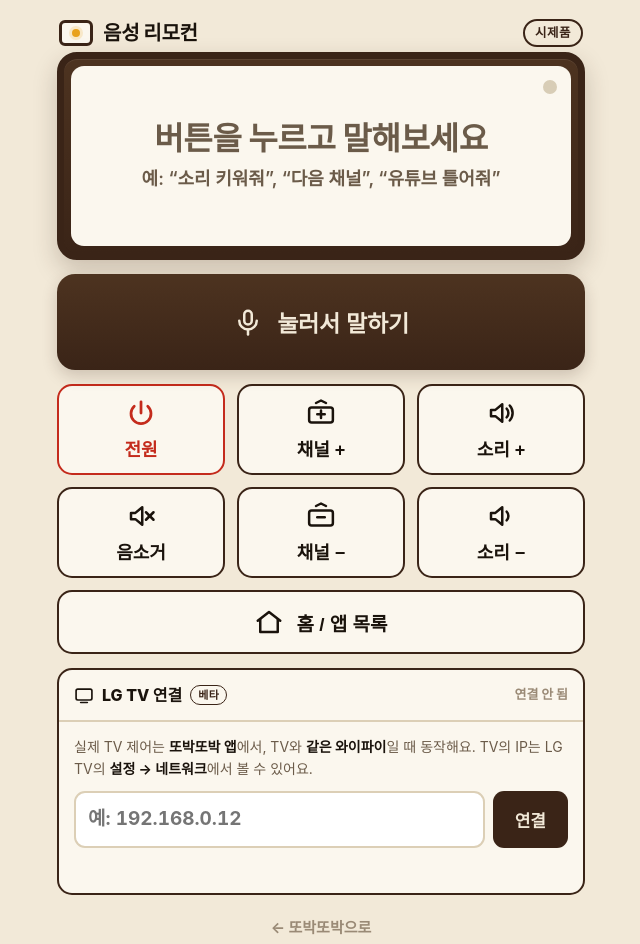
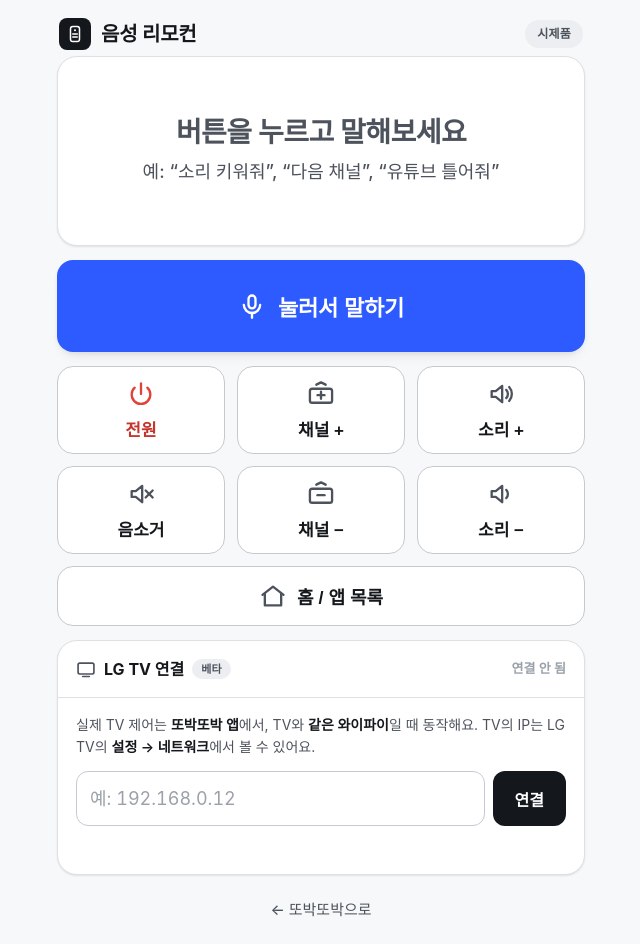
Before and after one commit to Greencar-UXD/grandfather, a plain HTML site: page remote.html in a window 1280 px wide. Shown: the whole page, without its empty margins (319-959 px from the left). Drawn offline with Linux system fonts and the light colour scheme; a web font is replaced by a local one.

Commit message:
음성 리모컨 재디자인 — Cobalt 디자인 시스템 (#22)
우드캐비닛 방향 폐기. 사내 디자인 시스템(Greencar-UXD/design-system)의
실제 토큰으로 재구성: 모노크롬 베이스 + 코발트(#2d5bff)를 절제 사용.

- 토큰: tokens/colors·typography·spacing 그대로(그레이/코발트 램프, 시맨틱, 4px 그리드, 라운드, 그림자, 모션)
- 액센트 규율: 코발트는 '눌러서 말하기' 단일 CTA + 인식 칩(선택) + 포커스에만.
  브랜드마크·연결 버튼은 잉크(gray-900) 프라이머리.
- 상태색=의미: 전송/연결=success, 전원/오류=danger (시스템 status 토큰)
- Pretendard, Lucide형 SVG 아이콘(이모지 제거), .ds 토큰 인라인
- 접근성: 큰 글씨(clamp)·큰 탭(92/88px)·focus-visible 코발트 링·prefers-reduced-motion
- frontend-design 스킬로 점검: 액센트 규율/계층/대비/이모지/그리드 통과

JS 로직·후크(id·data-cmd·class)·lg-webos 연동 전부 보존.
검증: JS 문법, 대기·인식·전송·듣는중 상태 렌더, 에러 0.


Claude-Session: https://claude.ai/code/session_011tdh23Yx6cUntAyrbnFKaC

Co-authored-by: Claude <noreply@anthropic.com>

```diff
--- a/remote.html
+++ b/remote.html
@@ -5,156 +5,159 @@
 <meta name="viewport" content="width=device-width, initial-scale=1, viewport-fit=cover">
 <title>음성 리모컨 — 또박또박</title>
 <style>
-  /* ── 채널 드럼: 가구형(우드캐비닛 TV) 음성 리모컨 ──
-     아이보리 플라스틱 바탕 + 갈검정 잉크로 대비 사수.
-     상태색 분담: 듣는중=레드 / 인식=호박 / 전송=그린 / 전원·오류=레드. */
+  /* ============================================================
+     Greencar — Cobalt(Mono) 디자인 시스템 적용
+     모노크롬 베이스 + 코발트(#2d5bff)는 가장 중요한 CTA 하나·포커스·
+     선택 상태에만 절제 사용. 프라이머리 액션은 잉크(gray-900).
+     토큰값은 Greencar-UXD/design-system tokens/*.css 에서 가져옴.
+     (어르신 가독성 위해 본문/명령 글씨만 토큰 스케일 위로 확장)
+     ============================================================ */
+  @font-face {
+    font-family:"Pretendard"; font-weight:100 900; font-style:normal; font-display:swap;
+    src:url("https://cdn.jsdelivr.net/gh/orioncactus/pretendard@v1.3.9/dist/web/variable/woff2/PretendardVariable.woff2") format("woff2-variations");
+  }
   :root {
-    --ivory:#F2E9D8;       /* 몸체/배경 */
-    --ivory-2:#EAE0CC;     /* 살짝 눌린 면 */
-    --face:#FBF7EE;        /* 카드/타일 면 */
-    --walnut:#3A2417;      /* 베젤/테두리 */
-    --walnut-2:#4d3320;    /* 베젤 하이라이트 */
-    --ink:#1A130C;         /* 본문 잉크(갈검정) */
-    --ink-2:#6b5b49;       /* 보조 텍스트 */
-    --ink-3:#9a8a76;       /* 약한 텍스트 */
-    --amber:#E8A11C;       /* 인식 신호 */
-    --red:#C42B1C;         /* 라이브/전원/오류 */
-    --green:#1F7A3D;       /* 전송 확인 */
-    --line:#dccfb6;        /* 옅은 분할선 */
+    --gray-0:#ffffff; --gray-50:#f7f8f9; --gray-100:#eceef1; --gray-200:#dde0e5;
+    --gray-300:#c5cad1; --gray-400:#9aa1ab; --gray-500:#6b727d; --gray-600:#4d535d;
+    --gray-800:#24282e; --gray-900:#14171b;
+    --cobalt-50:#eef2ff; --cobalt-200:#bccbff; --cobalt-500:#2d5bff; --cobalt-600:#2447e0;
+    --success-500:#0fa968; --success-600:#0c8a54; --success-50:#e2f6ed;
+    --danger-500:#e0433a; --danger-600:#c5352d; --danger-50:#fbe9e8;
+    /* semantic (light) */
+    --text-primary:var(--gray-900); --text-secondary:var(--gray-600); --text-tertiary:var(--gray-400);
+    --text-accent:var(--cobalt-600);
+    --surface-page:var(--gray-50); --surface-card:var(--gray-0); --surface-sunken:var(--gray-100);
+    --surface-accent-subtle:var(--cobalt-50);
+    --border:var(--gray-200); --border-strong:var(--gray-300); --border-accent:var(--cobalt-500);
+    --accent:var(--cobalt-500); --accent-hover:var(--cobalt-600); --on-accent:var(--gray-0); --focus-ring:var(--cobalt-500);
+    --action-primary-bg:var(--gray-900); --action-primary-bg-hover:var(--gray-800); --action-primary-fg:var(--gray-0);
+    /* type */
+    --font-text:"Pretendard",-apple-system,BlinkMacSystemFont,"Apple SD Gothic Neo","Malgun Gothic",system-ui,sans-serif;
+    --fw-regular:400; --fw-medium:500; --fw-semibold:600; --fw-bold:700;
+    /* spacing / radius / shadow / motion */
+    --space-3:12px; --space-4:16px; --space-5:20px; --space-6:24px;
+    --radius-sm:8px; --radius-md:12px; --radius-lg:16px; --radius-xl:20px; --radius-pill:999px;
+    --shadow-sm:0 1px 2px rgba(16,18,29,.06),0 1px 3px rgba(16,18,29,.04);
+    --shadow-md:0 2px 4px rgba(16,18,29,.05),0 8px 16px -8px rgba(16,18,29,.12);
+    --ease-out:cubic-bezier(.2,.8,.2,1); --dur-fast:120ms; --dur-base:200ms;
   }
   * { box-sizing:border-box; -webkit-tap-highlight-color:transparent; }
   html,body { margin:0; }
   body {
-    background:var(--ivory); color:var(--ink);
-    font-family:"Apple SD Gothic Neo","Noto Sans KR","Malgun Gothic",-apple-system,BlinkMacSystemFont,"Pretendard",sans-serif;
-    -webkit-font-smoothing:antialiased; line-height:1.5;
-    padding:0 16px calc(20px + env(safe-area-inset-bottom));
-    max-width:560px; margin:0 auto;
+    background:var(--surface-page); color:var(--text-primary);
+    font-family:var(--font-text); font-weight:var(--fw-regular); font-size:18px; line-height:1.5;
+    -webkit-font-smoothing:antialiased; text-rendering:optimizeLegibility;
+    padding:0 16px calc(20px + env(safe-area-inset-bottom)); max-width:560px; margin:0 auto;
   }
   .wrap { display:flex; flex-direction:column; gap:14px; }
 
   /* 헤더 */
   header { display:flex; align-items:center; justify-content:space-between;
-    padding:18px 2px calc(4px + env(safe-area-inset-top)); }
-  .brand { display:flex; align-items:center; gap:10px; font-weight:900; font-size:20px; letter-spacing:-.01em; }
-  .logo { width:34px; height:26px; border:3px solid var(--walnut); border-radius:6px;
-    display:flex; align-items:center; justify-content:center; background:var(--face); }
-  .logo i { width:8px; height:8px; border-radius:50%; background:var(--amber); box-shadow:0 0 0 3px rgba(232,161,28,.18); }
-  .badge { font-size:12.5px; font-weight:800; letter-spacing:.04em; color:var(--walnut);
-    border:2px solid var(--walnut); border-radius:999px; padding:3px 10px; }
+    padding:18px 2px calc(6px + env(safe-area-inset-top)); }
+  .brand { display:flex; align-items:center; gap:10px; font-weight:var(--fw-bold); font-size:20px; letter-spacing:-.01em; }
+  .brand .mark { width:32px; height:32px; border-radius:var(--radius-sm); background:var(--action-primary-bg);
+    color:var(--on-accent); display:flex; align-items:center; justify-content:center; }
+  .brand .mark svg { width:18px; height:18px; }
+  .badge { font-size:12px; font-weight:var(--fw-semibold); letter-spacing:.02em; color:var(--text-secondary);
+    background:var(--surface-sunken); border-radius:var(--radius-pill); padding:5px 12px; }
 
-  /* 히어로: 호두나무 베젤 채널 드럼 창 */
-  .drum { border:7px solid var(--walnut); border-radius:20px; padding:7px;
-    background:linear-gradient(180deg,var(--walnut-2),var(--walnut));
-    box-shadow:0 10px 24px rgba(58,36,23,.22), inset 0 1px 0 rgba(255,255,255,.08); }
-  .screen { position:relative; overflow:hidden; background:var(--face); border-radius:13px;
-    min-height:180px; padding:22px 20px 20px; text-align:center;
-    display:flex; flex-direction:column; align-items:center; justify-content:center; gap:8px; }
-  /* 좌상단 카테고리 꼭지 라벨 */
-  .chip { position:absolute; top:0; left:0; background:var(--walnut); color:var(--ivory);
-    font-size:14px; font-weight:800; letter-spacing:.08em; padding:6px 14px; border-radius:0 0 12px 0; }
+  /* 인식 결과 카드 */
+  .screen { position:relative; overflow:hidden; background:var(--surface-card); border:1px solid var(--border);
+    border-radius:var(--radius-xl); box-shadow:var(--shadow-sm); min-height:190px; padding:26px 22px;
+    text-align:center; display:flex; flex-direction:column; align-items:center; justify-content:center; gap:10px; }
+  .chip { font-size:14px; font-weight:var(--fw-semibold); letter-spacing:.01em; padding:5px 13px; border-radius:var(--radius-pill);
+    background:var(--surface-accent-subtle); color:var(--text-accent); }
   .screen.idle .chip { display:none; }
-  .screen.unknown .chip { background:var(--red); }
-  /* 명령 글씨(주인공) */
-  .cmd { font-weight:900; letter-spacing:-.01em; color:var(--ink);
-    font-size:clamp(38px,11vw,62px); line-height:1.08; }
-  .screen.idle .cmd { font-size:clamp(24px,6.4vw,32px); color:var(--ink-2); font-weight:800; }
-  .screen.unknown .cmd { color:var(--red); }
-  .detail { font-size:18px; font-weight:600; color:var(--ink-2); }
-  .heard { font-size:15px; color:var(--ink-3); font-weight:600; }
+  .screen.unknown .chip { background:var(--danger-50); color:var(--danger-600); }
+  .cmd { font-weight:var(--fw-bold); letter-spacing:-.02em; color:var(--text-primary);
+    font-size:clamp(40px,11vw,58px); line-height:1.08; }
+  .screen.idle .cmd { font-size:clamp(22px,6vw,28px); color:var(--text-secondary); font-weight:var(--fw-semibold); }
+  .screen.unknown .cmd { color:var(--danger-600); }
+  .detail { font-size:18px; font-weight:var(--fw-medium); color:var(--text-secondary); }
+  .heard { font-size:15px; color:var(--text-tertiary); }
   .heard:empty { display:none; }
-  /* 인식 표시등(호박 글로우) */
-  .led { position:absolute; top:14px; right:14px; width:14px; height:14px; border-radius:50%;
-    background:#d8cdb6; transition:background .15s; }
-  .screen.ok .led { background:var(--amber); box-shadow:0 0 0 4px rgba(232,161,28,.22); animation:ledpulse .5s ease-out 1; }
-  .screen.unknown .led { background:var(--red); box-shadow:0 0 0 4px rgba(196,43,28,.2); }
-  @keyframes ledpulse { 0%{ box-shadow:0 0 0 0 rgba(232,161,28,.55);} 100%{ box-shadow:0 0 0 12px rgba(232,161,28,0);} }
-  /* 전송 완료 그린 띠 */
-  .sentband { display:none; align-items:center; justify-content:center; gap:7px;
-    width:calc(100% + 40px); margin:6px -20px -20px; padding:11px;
-    background:var(--green); color:#fff; font-weight:800; font-size:16px; }
-  .screen.sent .sentband { display:flex; }
+  .sentband { display:none; align-items:center; justify-content:center; gap:7px; margin-top:2px;
+    color:var(--success-600); font-weight:var(--fw-bold); font-size:16px; }
+  .screen.sent .sentband { display:inline-flex; }
   .sentband svg { width:18px; height:18px; }
-  /* split-flap 등장 */
-  @keyframes drumflip { 0%{ transform:translateY(-12px) rotateX(-22deg); opacity:.15; } 55%{ opacity:1; } 100%{ transform:none; opacity:1; } }
-  .screen.flip { animation:drumflip .22s cubic-bezier(.2,.75,.25,1); transform-origin:top center; }
+  @keyframes cardin { from { opacity:0; transform:translateY(6px); } to { opacity:1; transform:none; } }
+  .screen.flip { animation:cardin var(--dur-base) var(--ease-out); }
 
-  /* 눌러서 말하기 막대 */
-  .mic { width:100%; min-height:96px; border:none; border-radius:18px; cursor:pointer;
-    background:linear-gradient(180deg,var(--walnut-2),var(--walnut)); color:var(--ivory);
-    font-size:23px; font-weight:900; letter-spacing:-.01em;
-    display:flex; align-items:center; justify-content:center; gap:14px; position:relative;
-    box-shadow:0 6px 16px rgba(58,36,23,.2); }
-  .mic:active { transform:translateY(1px); }
-  .mic svg { width:30px; height:30px; }
-  .mic .tally { display:none; width:13px; height:13px; border-radius:50%; background:var(--red); }
-  .mic.live { background:linear-gradient(180deg,#5a2018,#46160f); }
-  .mic.live .tally { display:inline-block; animation:blink 1s steps(2,jump-none) infinite; }
-  @keyframes blink { 50%{ opacity:.25; } }
-  .mic .level { display:none; align-items:flex-end; gap:4px; height:26px; margin-left:2px; }
-  .mic.live .level { display:flex; }
-  .mic .level i { width:5px; height:8px; background:var(--amber); border-radius:2px; animation:vu .9s ease-in-out infinite; }
-  .mic .level i:nth-child(2){ animation-delay:.15s; } .mic .level i:nth-child(3){ animation-delay:.3s; } .mic .level i:nth-child(4){ animation-delay:.45s; }
-  @keyframes vu { 0%,100%{ height:7px; } 50%{ height:24px; } }
+  /* 눌러서 말하기 — 이 화면의 단 하나의 코발트 CTA */
+  .mic { width:100%; min-height:92px; border:none; border-radius:var(--radius-lg); cursor:pointer;
+    background:var(--accent); color:var(--on-accent); font-size:22px; font-weight:var(--fw-bold); letter-spacing:-.01em;
+    display:flex; align-items:center; justify-content:center; gap:12px; box-shadow:var(--shadow-md);
+    transition:background var(--dur-fast) var(--ease-out), transform var(--dur-fast) var(--ease-out); }
+  .mic:hover { background:var(--accent-hover); }
+  .mic:active { transform:scale(.99); }
+  .mic svg { width:28px; height:28px; }
+  .mic .dot { display:none; width:11px; height:11px; border-radius:50%; background:#fff; }
+  .mic.live { background:var(--accent-hover); }
+  .mic.live .dot { display:inline-block; animation:pulse 1.1s ease-in-out infinite; }
+  @keyframes pulse { 50% { opacity:.3; } }
 
-  /* 채널 번호판 — 큰 버튼 그리드 */
+  /* 큰 버튼 (세컨더리 타일) */
   .pad { display:grid; grid-template-columns:repeat(3,1fr); gap:12px; }
-  .pad button { background:var(--face); border:2px solid var(--walnut); border-radius:15px;
-    min-height:88px; padding:12px 6px; cursor:pointer; color:var(--ink);
-    display:flex; flex-direction:column; align-items:center; justify-content:center; gap:7px;
-    font-size:18px; font-weight:800; }
-  .pad button:active { background:var(--ivory-2); transform:translateY(1px); }
-  .pad button svg { width:30px; height:30px; }
-  .pad button.power { color:var(--red); border-color:var(--red); }
-  .pad button.wide { grid-column:1 / -1; flex-direction:row; min-height:64px; gap:12px; font-size:19px; }
+  .pad button { background:var(--surface-card); border:1px solid var(--border-strong); border-radius:var(--radius-lg);
+    min-height:88px; padding:12px 6px; cursor:pointer; color:var(--text-primary);
+    display:flex; flex-direction:column; align-items:center; justify-content:center; gap:8px;
+    font-size:17px; font-weight:var(--fw-semibold);
+    transition:background var(--dur-fast) var(--ease-out), border-color var(--dur-fast), transform var(--dur-fast); }
+  .pad button:hover { background:var(--surface-sunken); }
+  .pad button:active { transform:scale(.985); }
+  .pad button svg { width:28px; height:28px; color:var(--text-secondary); }
+  .pad button.power { color:var(--danger-600); }
+  .pad button.power svg { color:var(--danger-500); }
+  .pad button.wide { grid-column:1 / -1; flex-direction:row; min-height:60px; gap:10px; font-size:18px; }
+  .pad button.wide svg { color:var(--text-secondary); }
 
-  /* LG TV 연결 — 계기판 서랍 */
-  .tvbox { background:var(--face); border:2px solid var(--walnut); border-radius:15px; overflow:hidden; }
-  .tvhead { display:flex; align-items:center; justify-content:space-between; gap:8px;
-    padding:13px 15px; font-weight:800; font-size:16px; }
+  /* LG TV 연결 카드 */
+  .tvbox { background:var(--surface-card); border:1px solid var(--border); border-radius:var(--radius-xl); box-shadow:var(--shadow-sm); overflow:hidden; }
+  .tvhead { display:flex; align-items:center; justify-content:space-between; gap:8px; padding:16px 18px; font-weight:var(--fw-bold); font-size:16px; }
   .tvhead .ttl { display:flex; align-items:center; gap:8px; }
-  .tvhead svg { width:20px; height:20px; }
-  .beta { font-size:11px; font-weight:800; letter-spacing:.03em; color:var(--walnut);
-    border:1.5px solid var(--walnut); border-radius:999px; padding:1px 7px; }
-  .tvstate { font-size:13px; font-weight:800; color:var(--ink-3); }
-  .tvstate.ok { color:var(--green); } .tvstate.err { color:var(--red); }
-  .tvbody { padding:14px 15px 16px; border-top:2px solid var(--line); }
-  .tvhelp { font-size:14px; line-height:1.55; color:var(--ink-2); margin:0 0 12px; }
-  .tvhelp b { color:var(--ink); }
+  .tvhead svg { width:20px; height:20px; color:var(--text-secondary); }
+  .beta { font-size:11px; font-weight:var(--fw-semibold); letter-spacing:.02em; color:var(--text-secondary); background:var(--surface-sunken); border-radius:var(--radius-pill); padding:2px 9px; }
+  .tvstate { font-size:13px; font-weight:var(--fw-semibold); color:var(--text-tertiary); }
+  .tvstate.ok { color:var(--success-600); } .tvstate.err { color:var(--danger-600); }
+  .tvbody { padding:16px 18px 18px; border-top:1px solid var(--border); }
+  .tvhelp { font-size:14px; line-height:1.55; color:var(--text-secondary); margin:0 0 14px; }
+  .tvhelp b { color:var(--text-primary); font-weight:var(--fw-semibold); }
   .tvrow { display:flex; gap:8px; }
-  .tvip { flex:1 1 auto; min-width:0; font:inherit; font-size:19px; font-weight:700; font-variant-numeric:tabular-nums;
-    padding:12px; border:2px solid var(--line); border-radius:11px; background:#fff; color:var(--ink); }
-  .tvip:focus { outline:none; border-color:var(--amber); }
-  .tvbtn { flex:0 0 auto; white-space:nowrap; border:none; background:var(--walnut); color:var(--ivory); font-weight:800; font-size:17px;
-    padding:0 22px; border-radius:11px; cursor:pointer; }
-  .tvbtn:active { background:#2c1b11; }
-  .tvmsg { font-size:14px; font-weight:600; margin-top:11px; min-height:18px; color:var(--ink-2); }
-  .tvmsg.ok { color:var(--green); font-weight:800; } .tvmsg.err { color:var(--red); font-weight:800; }
+  .tvip { flex:1 1 auto; min-width:0; font:inherit; font-size:18px; font-weight:var(--fw-semibold); font-variant-numeric:tabular-nums;
+    padding:13px; border:1px solid var(--border-strong); border-radius:var(--radius-md); background:var(--surface-card); color:var(--text-primary); }
+  .tvip::placeholder { color:var(--text-tertiary); font-weight:var(--fw-regular); }
+  .tvip:focus { outline:none; border-color:var(--border-accent); box-shadow:0 0 0 3px color-mix(in srgb, var(--accent) 18%, transparent); }
+  .tvbtn { flex:0 0 auto; white-space:nowrap; border:none; background:var(--action-primary-bg); color:var(--action-primary-fg);
+    font-weight:var(--fw-semibold); font-size:16px; padding:0 22px; border-radius:var(--radius-md); cursor:pointer;
+    transition:background var(--dur-fast) var(--ease-out); }
+  .tvbtn:hover { background:var(--action-primary-bg-hover); }
+  .tvmsg { font-size:14px; font-weight:var(--fw-medium); margin-top:12px; min-height:18px; color:var(--text-secondary); }
+  .tvmsg.ok { color:var(--success-600); font-weight:var(--fw-semibold); } .tvmsg.err { color:var(--danger-600); font-weight:var(--fw-semibold); }
 
   footer { text-align:center; padding:6px 0 2px; }
-  footer a { color:var(--ink-3); font-size:15px; font-weight:700; text-decoration:none; }
+  footer a { color:var(--text-secondary); font-size:15px; font-weight:var(--fw-medium); text-decoration:none; }
+  footer a:hover { color:var(--text-primary); }
 
-  :focus-visible { outline:3px solid var(--amber); outline-offset:2px; border-radius:6px; }
-  .pad button.power:focus-visible, .mic:focus-visible { outline-color:var(--ink); }
+  :focus-visible { outline:2px solid var(--focus-ring); outline-offset:2px; border-radius:6px; }
 
   @media (prefers-reduced-motion: reduce) {
     .screen.flip { animation:none; }
-    .screen.ok .led { animation:none; }
-    .mic.live .tally { animation:none; }
-    .mic .level i { animation:none; height:14px; }
+    .mic.live .dot { animation:none; }
     .mic:active, .pad button:active { transform:none; }
   }
 </style>
 </head>
 <body>
   <header>
-    <span class="brand"><span class="logo"><i></i></span>음성 리모컨</span>
+    <span class="brand">
+      <span class="mark"><svg viewBox="0 0 24 24" fill="none" stroke="currentColor" stroke-width="2" stroke-linecap="round" stroke-linejoin="round" aria-hidden="true"><rect x="6" y="2" width="12" height="20" rx="3"/><circle cx="12" cy="7" r="1.4" fill="currentColor" stroke="none"/><path d="M9 12h6M9 16h6"/></svg></span>
+      음성 리모컨
+    </span>
     <span class="badge">시제품</span>
   </header>
 
   <div class="wrap">
-    <!-- 히어로: 채널 드럼 창 -->
-    <div class="drum">
+    <!-- 인식 결과 카드 -->
     <div class="screen idle" id="screen">
       <span class="chip" id="scIcon">명령</span>
       <div class="cmd" id="scLabel">버튼을 누르고 말해보세요</div>
@@ -163,22 +166,19 @@
       <div class="sentband" aria-hidden="true">
         <svg viewBox="0 0 24 24" fill="none" stroke="currentColor" stroke-width="3" stroke-linecap="round" stroke-linejoin="round"><path d="M20 6L9 17l-5-5"/></svg>TV로 보냄
       </div>
-        <span class="led" aria-hidden="true"></span>
-      </div>
     </div>
 
-    <!-- 눌러서 말하기 -->
+    <!-- 눌러서 말하기 (코발트 CTA) -->
     <button class="mic" id="micBtn" type="button">
-      <span class="tally" aria-hidden="true"></span>
+      <span class="dot" aria-hidden="true"></span>
       <svg viewBox="0 0 24 24" fill="none" stroke="currentColor" stroke-width="2" stroke-linecap="round" stroke-linejoin="round" aria-hidden="true"><rect x="9" y="3" width="6" height="11" rx="3"/><path d="M5 11a7 7 0 0 0 14 0"/><line x1="12" y1="18" x2="12" y2="22"/></svg>
       <span id="micText">눌러서 말하기</span>
-      <span class="level" aria-hidden="true"><i></i><i></i><i></i><i></i></span>
     </button>
 
-    <!-- 채널 번호판 -->
+    <!-- 큰 버튼 -->
     <div class="pad">
       <button class="power" data-cmd="POWER" type="button">
-        <svg viewBox="0 0 24 24" fill="none" stroke="currentColor" stroke-width="2.2" stroke-linecap="round" stroke-linejoin="round" aria-hidden="true"><path d="M12 3v9"/><path d="M6.6 6.6a8 8 0 1 0 10.8 0"/></svg>전원</button>
+        <svg viewBox="0 0 24 24" fill="none" stroke="currentColor" stroke-width="2" stroke-linecap="round" stroke-linejoin="round" aria-hidden="true"><path d="M12 3v9"/><path d="M6.6 6.6a8 8 0 1 0 10.8 0"/></svg>전원</button>
       <button data-cmd="CH_UP" type="button">
         <svg viewBox="0 0 24 24" fill="none" stroke="currentColor" stroke-width="2" stroke-linecap="round" stroke-linejoin="round" aria-hidden="true"><rect x="2.5" y="7.5" width="19" height="12" rx="2"/><path d="M8 4l4-2 4 2"/><path d="M12 10v6M9 13h6"/></svg>채널 +</button>
       <button data-cmd="VOL_UP" type="button">
@@ -260,7 +260,7 @@
   var scIcon = document.getElementById("scIcon"), scLabel = document.getElementById("scLabel");
   var scDetail = document.getElementById("scDetail"), scHeard = document.getElementById("scHeard");
 
-  // 명령 카테고리 꼭지 라벨(방송 슈퍼 느낌)
+  // 명령 카테고리 칩
   function catLabel(act) {
     if (!act) return "명령";
     if (act.kind === "unknown") return "다시";
@@ -272,7 +272,6 @@
       default: return "명령";
     }
   }
-  // 채널 드럼 split-flap 재시작
   function flip() {
     screen.classList.remove("flip");
     void screen.offsetWidth;
@@ -364,7 +363,7 @@
     try { localStorage.setItem("lgtv_last_ip", ip); } catch (e) {}
     tv = new LGTV();
     tv.connect(ip, {
-      onPrompt: function () { setTvState("허용 대기", ""); setTvMsg("📺 TV 화면에 뜬 ‘허용’을 눌러 주세요.", ""); },
+      onPrompt: function () { setTvState("허용 대기", ""); setTvMsg("TV 화면에 뜬 ‘허용’을 눌러 주세요.", ""); },
       onReady: function () { setTvState("연결됨", "ok"); setTvMsg("연결됐어요! 버튼·음성으로 TV를 조작해 보세요.", "ok"); try { tv.toast("또박또박 리모컨 연결됨"); } catch (e) {} },
       onError: function (m) { setTvState("연결 실패", "err"); setTvMsg(m || "연결에 실패했어요.", "err"); },
       onClose: function () { if (tv && !tv.ready) return; setTvState("연결 끊김", "err"); }
```
Lines whose indentation alone changed are shown as unchanged.
